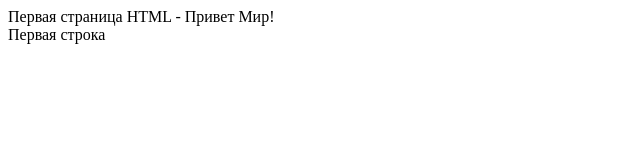
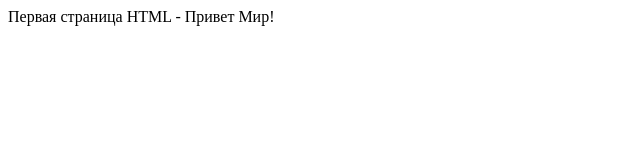
Before and after one commit to SergeyKozhevnikov/JSProject, a plain HTML site: page index.html in a window 1280 px wide. Shown: the full height of the page, 0-640 px from the left. Drawn offline with Linux system fonts and the light colour scheme.

Commit message:
Удалил строку

```diff
--- a/index.html
+++ b/index.html
@@ -8,8 +8,5 @@
     <div>
         Первая страница HTML - Привет Мир!
     </div>
-    <div>
-        Первая строка
-    </div>
 </body>
 </html>
```
